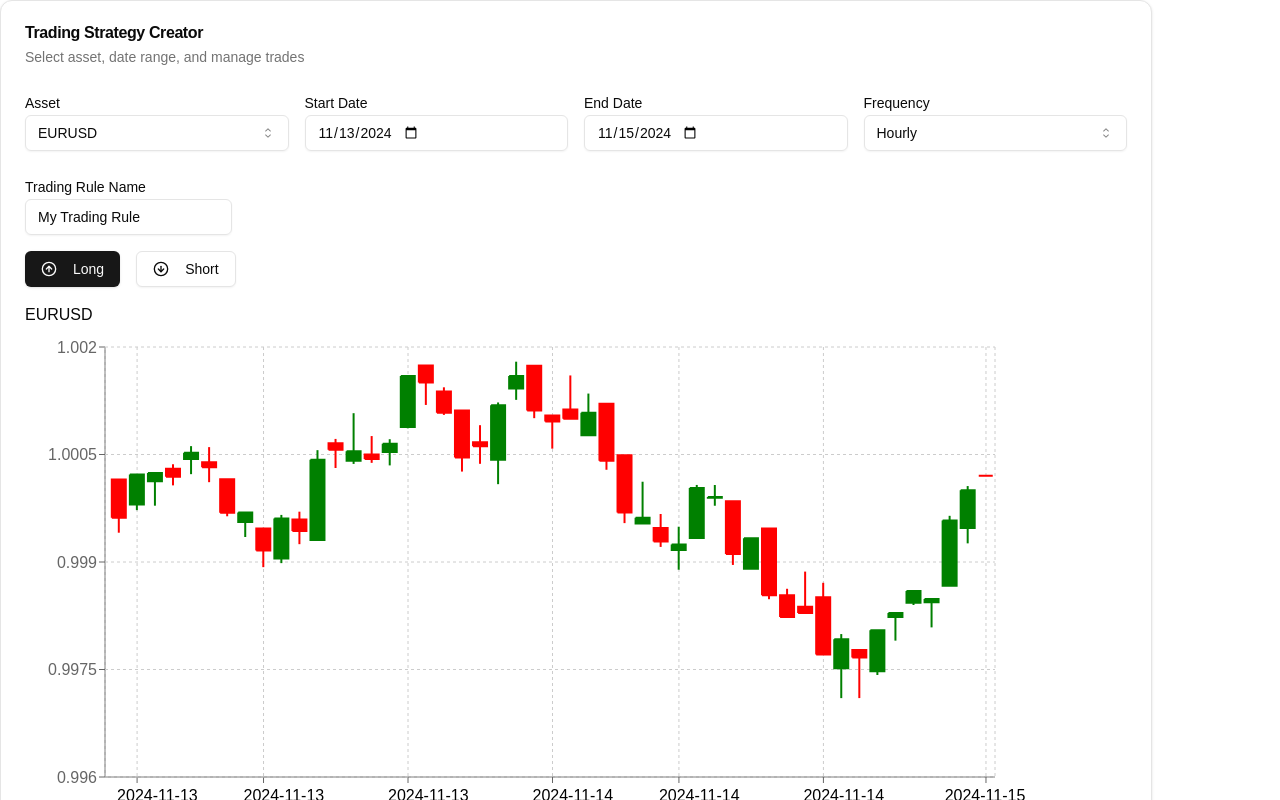
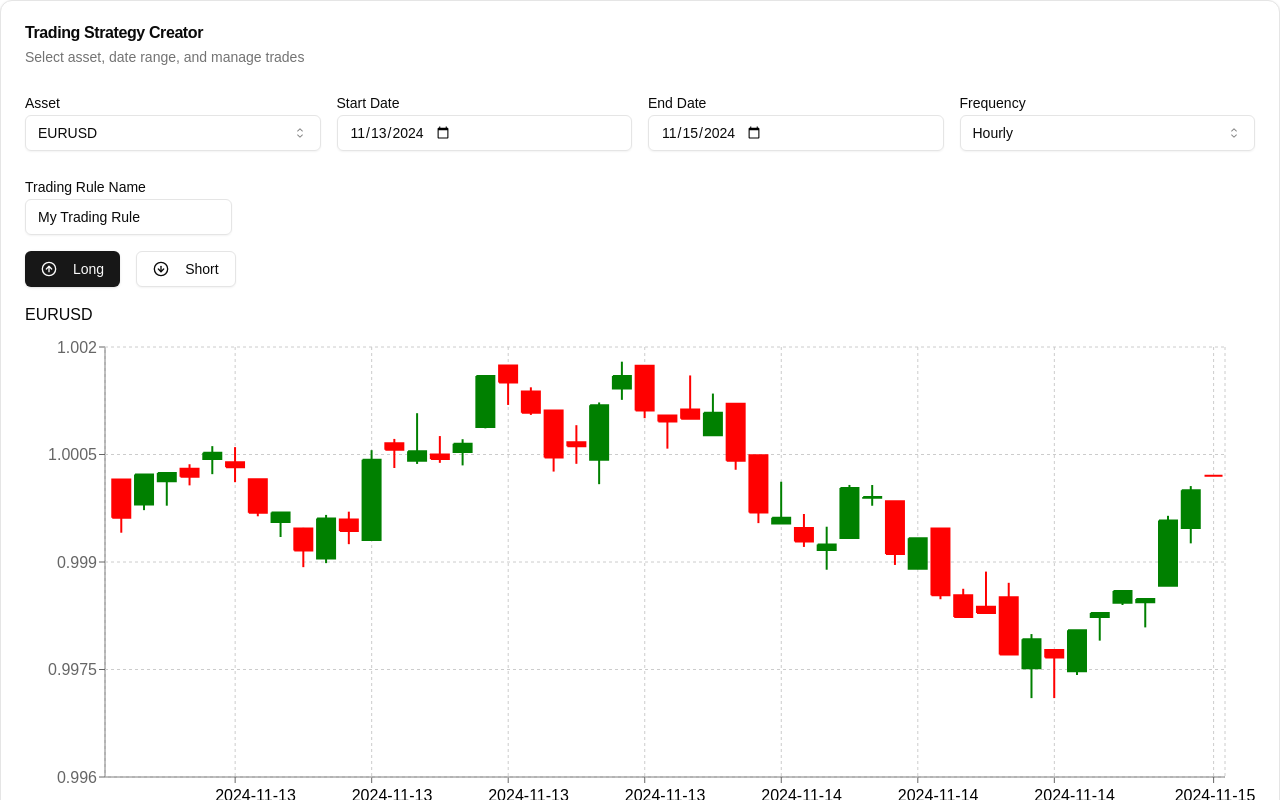
Before and after one commit to jkim1708/EvoTraderDemo, a Next.js app in the folder my-app/: page / in a window 1280 px wide. Shown: the top 800 px of the page. Built offline with nearby package versions, Linux system fonts and the light colour scheme.

Commit message:
make size of chart wider

```diff
--- a/my-app/components/enhanced-trading-asset-viewer.tsx
+++ b/my-app/components/enhanced-trading-asset-viewer.tsx
@@ -281,7 +281,7 @@ const EnhancedTradingAssetViewer = observer(() => {
         }
 
         return (
-            <Card className="w-full max-w-6xl">
+            <Card className="w-full max-w-full">
                 <CardHeader>
                     <CardTitle>Trading Strategy Creator</CardTitle>
                     <CardDescription>Select asset, date range, and manage trades</CardDescription>
--- a/my-app/components/ui/candleStickChart.tsx
+++ b/my-app/components/ui/candleStickChart.tsx
@@ -6,7 +6,7 @@ import {
     Bar,
     XAxis,
     YAxis,
-    CartesianGrid, Tooltip, ReferenceArea,
+    CartesianGrid, Tooltip, ReferenceArea, ResponsiveContainer,
 } from 'recharts';
 import {
     convertToDate,
@@ -251,9 +251,10 @@ const CandleStickChart =
         return (
             <div>
                 <p> {asset} </p>
+                <ResponsiveContainer width="100%"
+                                     height={500}>
                 <BarChart
-                    width={1000}
-                    height={500}
+
                     data={data}
                     margin={{top: 20, right: 30, left: 20, bottom: 20}}
                     // onClick={handleChartClick}
@@ -294,7 +295,9 @@ const CandleStickChart =
                         <ReferenceArea yAxisId="1" x1={refAreaLeft} x2={refAreaRight} strokeOpacity={0.3} fill={currentSelectedTradeKind==='long' ?'#34eb6e': '#eb3434'} opacity={0.3}/>
                     ) : null}
                 </BarChart>
+                </ResponsiveContainer>
             </div>
+
         );
     });
 
```
